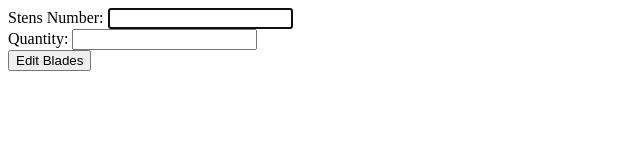
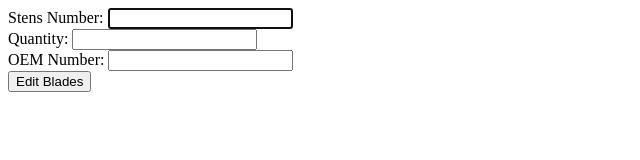
Before and after one commit to debjohnson33/blade-inventory, an Electron app: page editWindow.html in a window 1200 px wide. Shown: the whole page, without its empty margins (0-640 px from the left). Drawn offline with Linux system fonts and the light colour scheme; no server answers.

Commit message:
Adds OEM/Manufacturer number to edit form

```diff
--- a/editWindow.html
+++ b/editWindow.html
@@ -13,6 +13,10 @@
 			<label>Quantity:</label>
 			<input type="number" id="quantity">
 		</div>
+		<div>
+			<label>OEM Number:</label>
+			<input type="text" id="manNum">
+		</div>
 		<button type="submit">Edit Blades</button>
 	</form>
 
```
